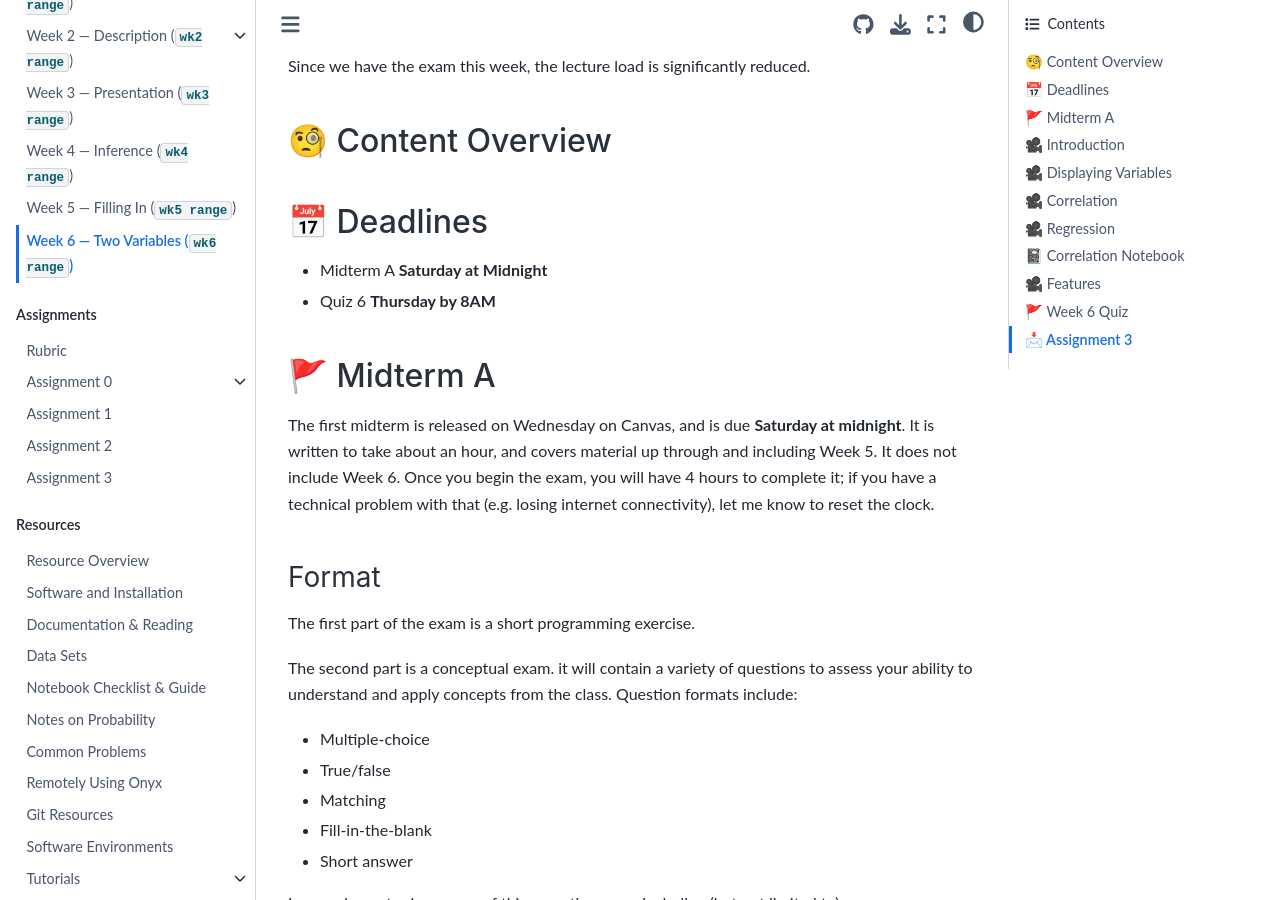
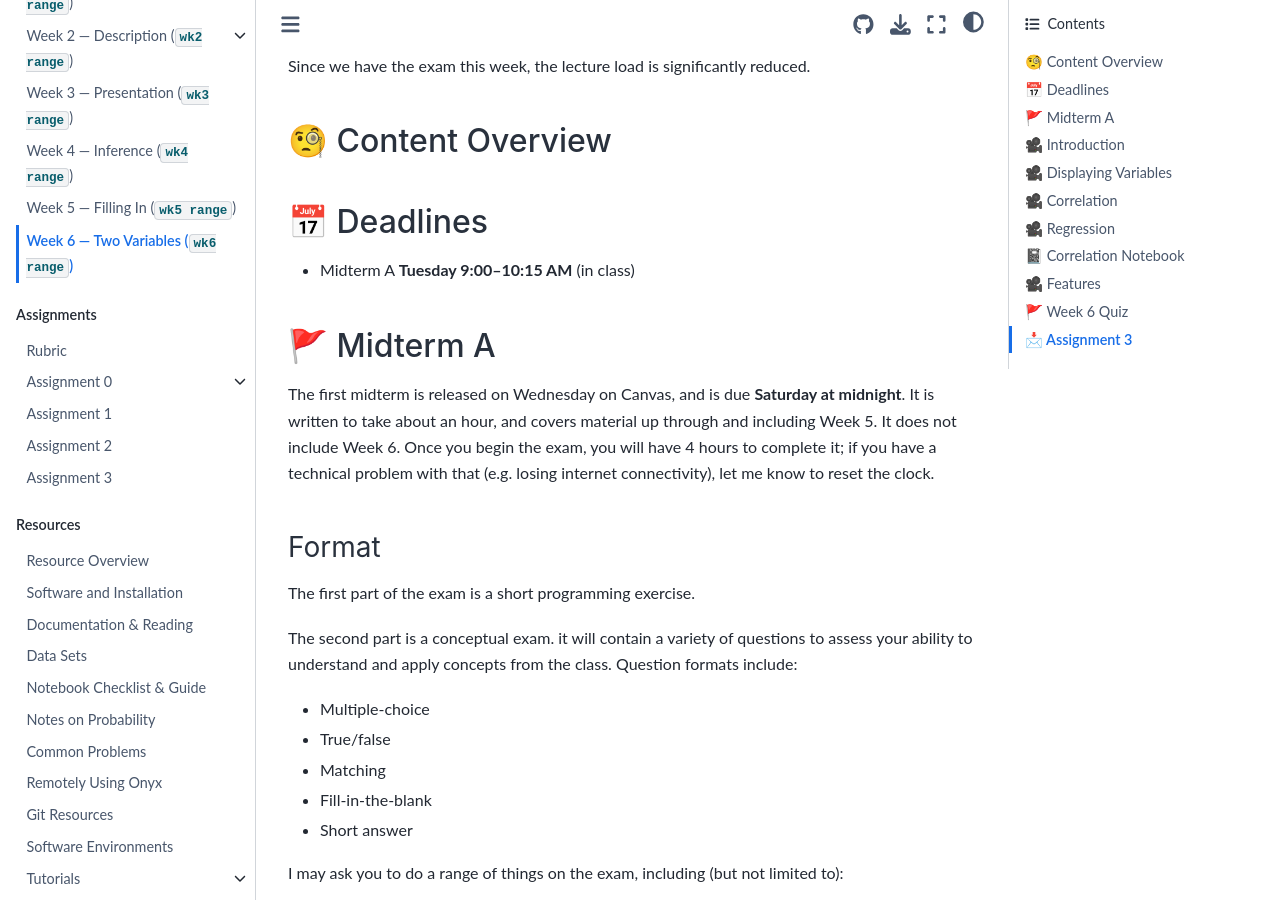
Before and after one commit to mdekstrand/cs533-web, a Jupyter Book: the page built from week6/index.md, in a window 1280 px wide and 900 px high, scrolled down 519 px. Built offline with Jupyter Book 1.0.4 settings and Sphinx 7.4.7 and the Sphinx Book theme 1.1.4, drawn with Linux system fonts in a browser that asks for light colours; pages that are not in the unit, such as notebooks, are missing from menus; cross-references to code outside the pages are shown as plain code; a style sheet for code colours, icons or effects is not loaded.

Commit message:
remove quiz from deadline

```diff
--- a/week6/index.md
+++ b/week6/index.md
@@ -23,8 +23,7 @@ Since we have the exam this week, the lecture load is significantly reduced.
 
 ## {{mcal}} Deadlines
 
-- Midterm A **Saturday at Midnight**
-- Quiz 6 **Thursday by 8AM**
+- Midterm A **Tuesday 9:00–10:15 AM** (in class)
 
 (midterm-a)=
 ## {{mquiz}} Midterm A
```
